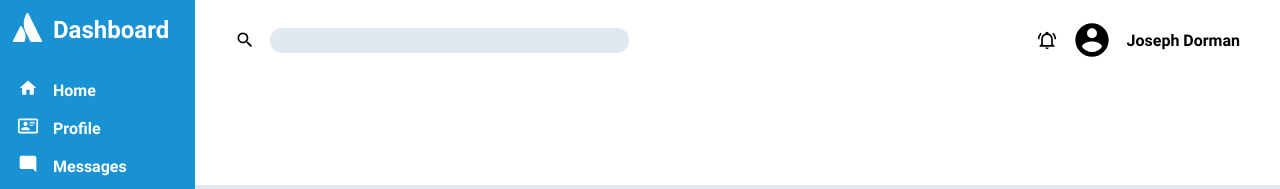
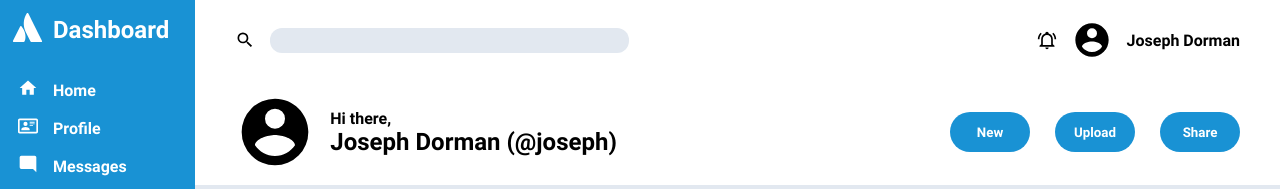
Before and after one commit to josephdorman/admin-dashboard, a plain HTML site: page index.html in a window 1280 px wide. Shown: the top 189 px of the page. Drawn offline with Linux system fonts and the light colour scheme.

Commit message:
Finish header

```diff
--- a/index.html
+++ b/index.html
@@ -19,10 +19,18 @@
       <p>Joseph Dorman</p>
     </div>
     <div class="profile">
-
+      <div class="profile-info">
+        <img id="big-profile-picture" src="assets/account-circle.svg"/>
+        <div class="profile-name">
+          <p>Hi there,</p>
+          <h2>Joseph Dorman (@joseph)</h2>
+        </div>
+      </div>
     </div>
     <div class="upload">
-
+      <button>New</button>
+      <button>Upload</button>
+      <button>Share</button>
     </div>
   </div>
   <div class="sidebar">
--- a/style.css
+++ b/style.css
@@ -63,6 +63,41 @@ body {
   justify-content: end;
 
   margin-right: 40px;
+}
+
+.profile {
+  display: flex;
+  align-items: center;
+
+  margin-left: 40px;
+}
+
+.profile-info {
+  display: grid;
+  grid-template-columns: 80px 1fr;
+  grid-template-rows: 80px;
+  gap: 15px;
+
+  align-items: center;
+}
+
+.upload {
+  display: flex;
+  justify-content: end;
+  align-items: center;
+  gap: 25px;
+  margin-right: 40px;
+}
+
+button {
+  background-color: #1992d4;
+  color: white;
+
+  border: none;
+  border-radius: 20px;
+
+  width: 80px;
+  height: 40px;
 }
 
 .sidebar {
```
